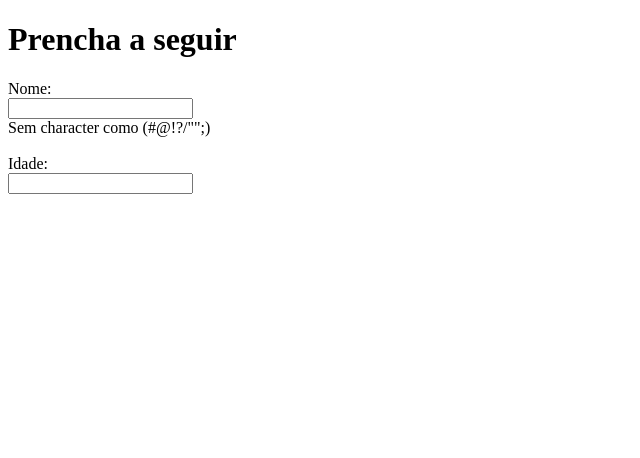
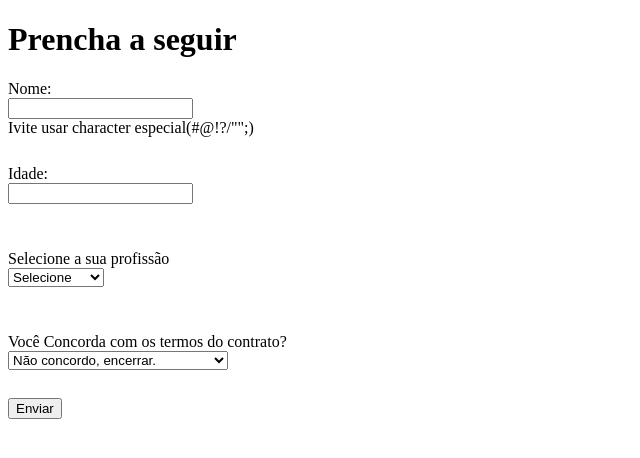
Before and after one commit to Davi-S1va/Curso_HTML, a plain HTML site: page aul_06(Formulario)/index.html in a window 1280 px wide. Shown: the whole page, without its empty margins (0-640 px from the left). Drawn offline with Linux system fonts and the light colour scheme.

Commit message:
Update login page
Updated the login page layout.

```diff
--- a/aul_06(Formulario)/CSS/Style.css
+++ b/aul_06(Formulario)/CSS/Style.css
@@ -2,6 +2,11 @@ body{
     padding-bottom: 500px;
 
 }
+
+div{
+    margin-bottom: 10px;
+}
+
 div input, div label{
    display: block;
 }
--- a/aul_06(Formulario)/index.html
+++ b/aul_06(Formulario)/index.html
@@ -8,15 +8,44 @@
 </head>
 <body>
     <h1>Prencha a seguir</h1>
-   <div>
+
     <form>
-        <label>Nome:</label>
+        <div>
+        <labe for="nameUser">Nome:</labe>
         <input type="text" name="nameUser">
-        <figcaption>Sem character como (#@!?/"";) <br><br></figcaption>
+        <figcaption>Ivite usar character especial(#@!?/"";) <br><br></figcaption>
+        </div>
 
-        <label>Idade:</label>
+    <div>
+        <label for="age">Idade:</label>
         <input type="text" name="age">
+    </div>
+
+    <!-- Select -->
+     <div>
+        <br> <br>
+     <label for="job">Selecione a sua profissão</label>
+     <select name="job">
+        <option value="start">Selecione</option>
+        <option value="programador">Promagador
+        </option>
+        <option value="devops">DevOps
+        </option>
+    </select>
+    </div>
+
+    <div>
+        <br> <br>
+    <label for="contract">Você Concorda com os termos do contrato?</label>
+    <select name="contract">
+        <option value="sim">Sim, li e concordo com os termos</option>
+        <option value="não" selected >Não concordo, encerrar.</option>
+    </select>
+    </div>
+
+    <!-- Envio de formulario -->
+     <br>
+     <input type="submit" value="Enviar"/>
     </form>
-    </div>
 </body>
 </html>
```
